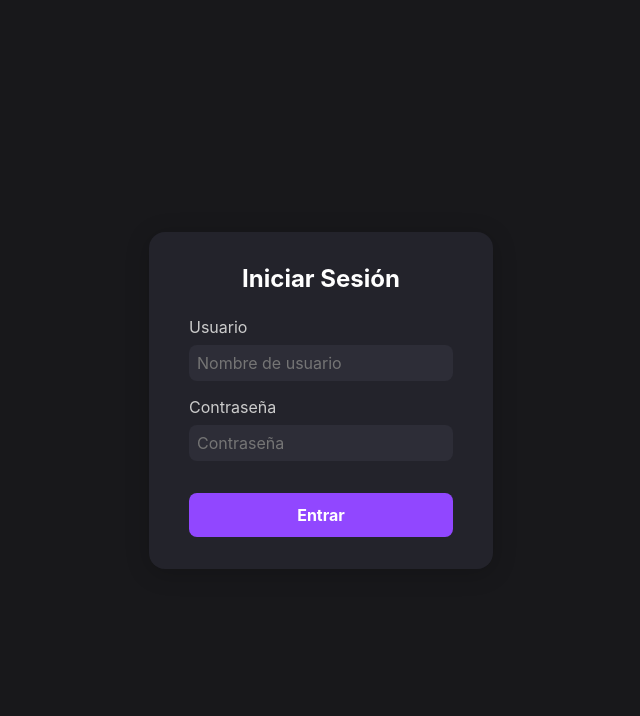
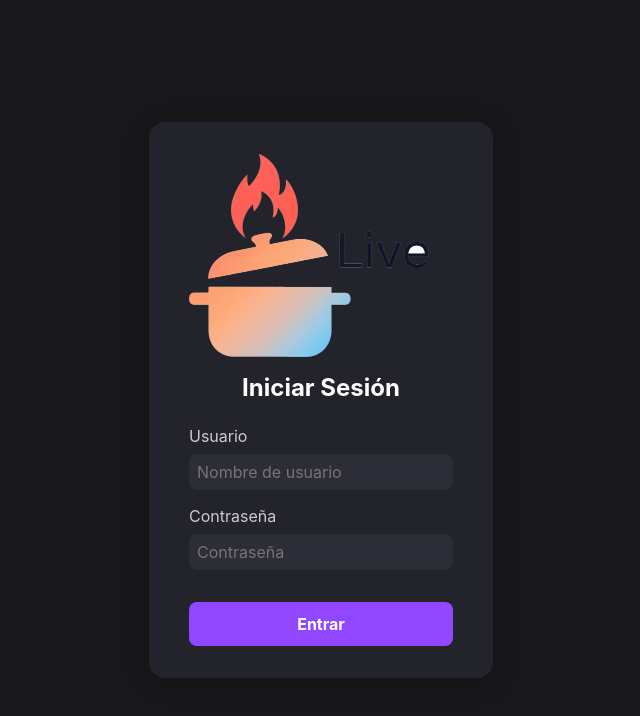
Before and after one commit to crisrobin95/pruebaTecnica, a Nuxt app: page /sesion in a window 1280 px wide. Shown: the top 716 px of the page, without its empty margins (319-959 px from the left). Built offline with nearby package versions, Linux system fonts and the light colour scheme; no server answers.

Commit message:
fix(layout): redirigir a la página de inicio después del inicio de sesión y agregar imagen de logo

```diff
--- a/layouts/login.vue
+++ b/layouts/login.vue
@@ -9,7 +9,7 @@ function handleLogin() {
   if (username.value === 'admin' && password.value === '1234') {
     error.value = ''
 
-    router.push('/')
+    router.push('/home')
   } else {
     error.value = 'Usuario o contraseña incorrectos'
   }
@@ -18,6 +18,7 @@ function handleLogin() {
 <template>
   <section class="login">
     <div class="login__box">
+      <NuxtImg class="login__img" src="/logo.png" />
       <h1 class="login__title">Iniciar Sesión</h1>
       <form class="login__form" @submit.prevent="handleLogin">
         <label class="login__label">
@@ -54,7 +55,10 @@ function handleLogin() {
   align-items: center;
   justify-content: center;
   background: #18181b;
-
+  &__img {
+    width: 15rem;
+    margin-bottom: 1rem;
+  }
   &__box {
     background: #23232b;
     padding: 2rem 2.5rem;
```
